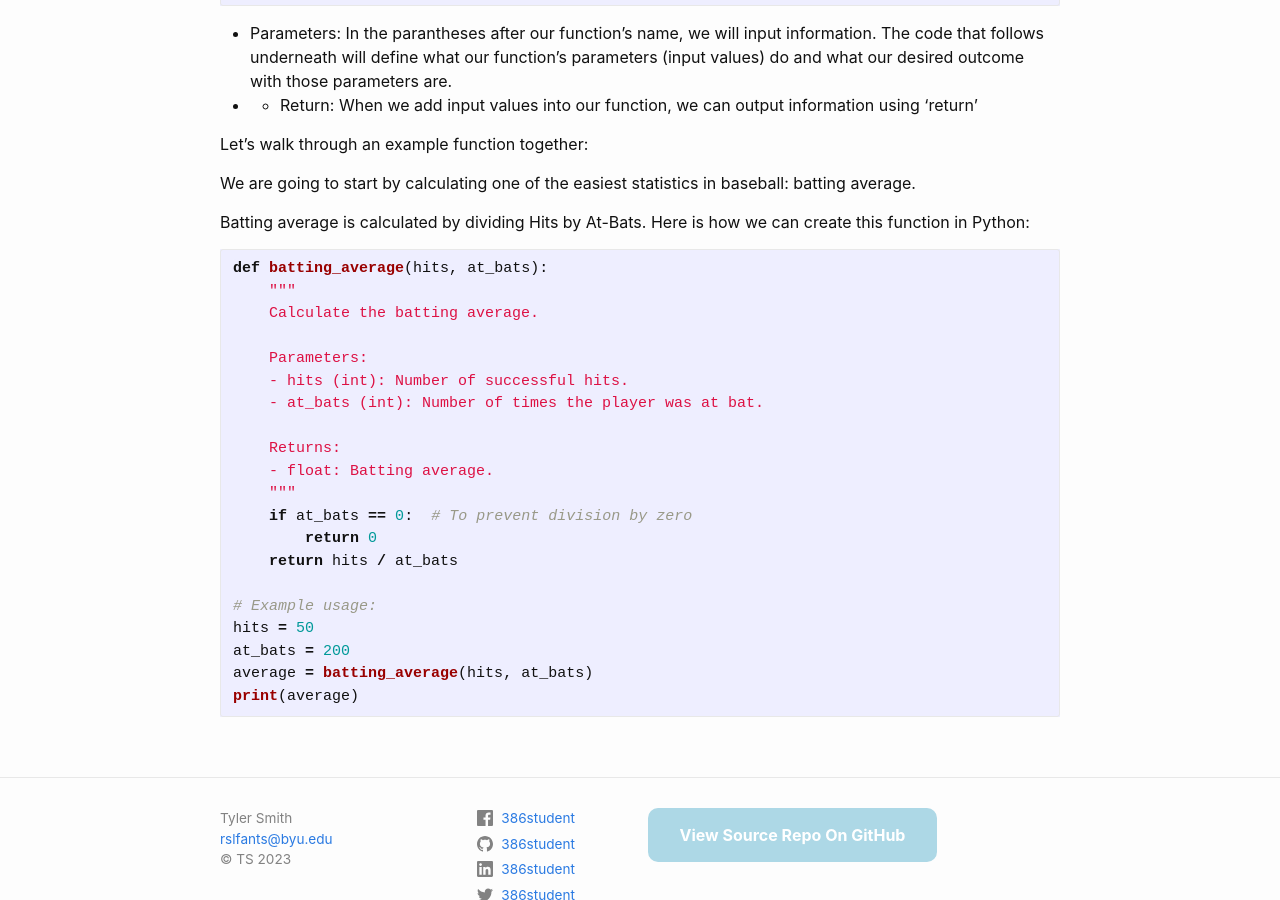
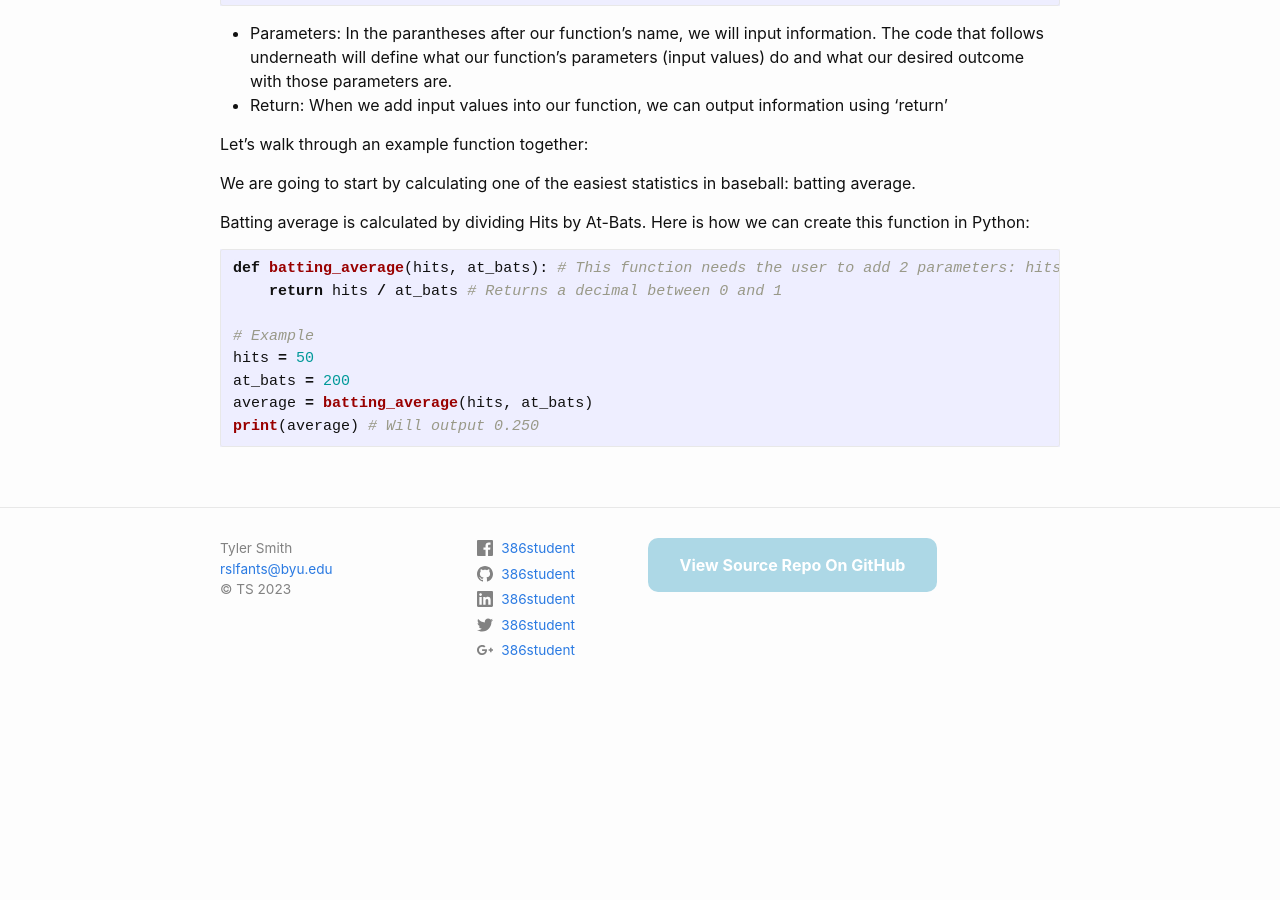
Before and after one commit to tyler-c-smith04/blog, a Jekyll site: the page built from _posts/2023-10-09-python-functions.md, in a window 1280 px wide and 900 px high, scrolled down 997 px. Built offline with Jekyll 4.4.1, drawn with Linux system fonts in a browser that asks for light colours; comment, search, counter and statistics services are not loaded; after the commit the page ends 1717 px from its top, so only the background shows below that.

Commit message:
Update 2023-10-09-python-functions.md

````diff
--- a/_posts/2023-10-09-python-functions.md
+++ b/_posts/2023-10-09-python-functions.md
@@ -26,7 +26,7 @@ def function_name(parameters):
 ```
 
 * Parameters: In the parantheses after our function's name, we will input information. The code that follows underneath will define what our function's parameters (input values) do and what our desired outcome with those parameters are.
-* * Return: When we add input values into our function, we can output information using 'return'
+* Return: When we add input values into our function, we can output information using 'return'
 
 Let's walk through an example function together:
 
@@ -35,24 +35,12 @@ We are going to start by calculating one of the easiest statistics in baseball:
 Batting average is calculated by dividing Hits by At-Bats. Here is how we can create this function in Python:
 
 ```python
-def batting_average(hits, at_bats):
-    """
-    Calculate the batting average.
+def batting_average(hits, at_bats): # This function needs the user to add 2 parameters: hits and at_bats
+    return hits / at_bats # Returns a decimal between 0 and 1
 
-    Parameters:
-    - hits (int): Number of successful hits.
-    - at_bats (int): Number of times the player was at bat.
-
-    Returns:
-    - float: Batting average.
-    """
-    if at_bats == 0:  # To prevent division by zero
-        return 0
-    return hits / at_bats
-
-# Example usage:
+# Example
 hits = 50
 at_bats = 200
 average = batting_average(hits, at_bats)
-print(average)
+print(average) # Will output 0.250
 ```
````
